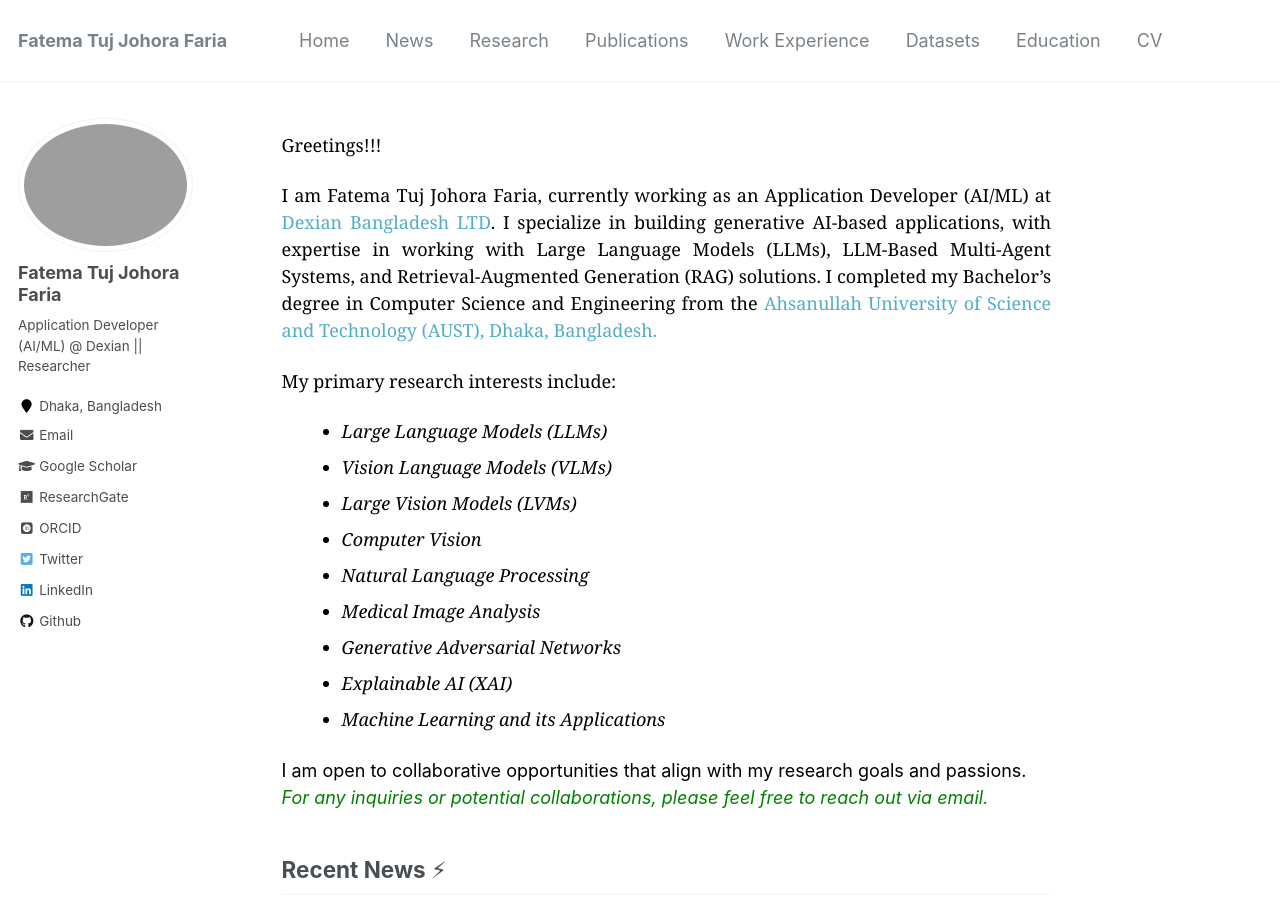
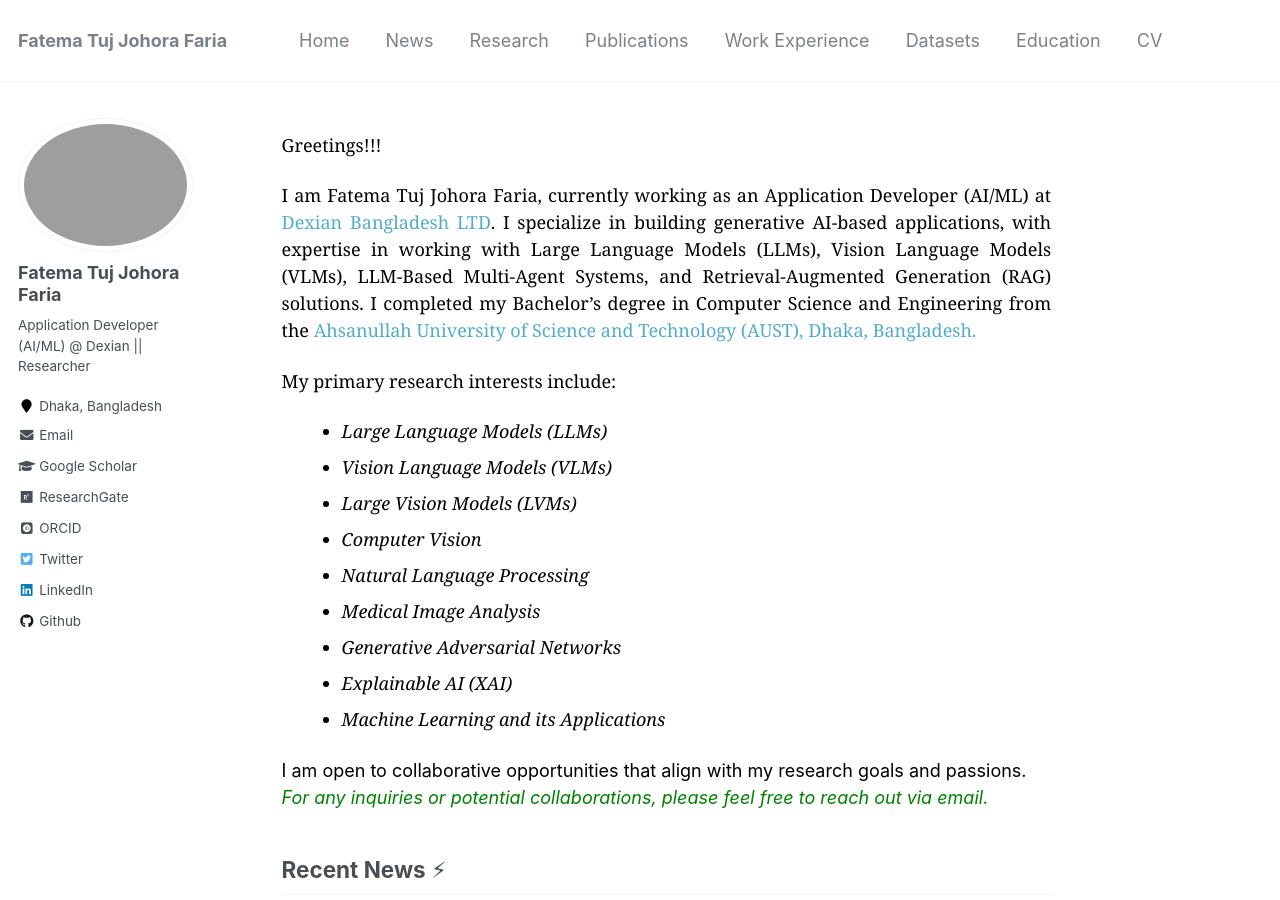
Before and after one commit to fatemafaria142/fatemafaria142.github.io, a Jekyll site: the page built from _pages/about.md, in a window 1280 px wide and 900 px high. Built offline with Jekyll 4.4.1, drawn with Linux system fonts in a browser that asks for light colours; some web fonts are replaced; a script that is not in the unit is left out.

Commit message:
Changed to About

```diff
--- a/_pages/about.md
+++ b/_pages/about.md
@@ -11,7 +11,7 @@
 <span style="color:black; font-family:Georgia">Greetings!!!</span>
 
 
-<p style="text-align:justify; color:black; font-family:Georgia">I am  Fatema Tuj Johora Faria, currently working as an Application Developer (AI/ML) at <a href="https://www.linkedin.com/company/dexiansolutions/">Dexian Bangladesh LTD</a>. I specialize in building generative AI-based applications, with expertise in working with Large Language Models (LLMs), LLM-Based Multi-Agent Systems, and Retrieval-Augmented Generation (RAG) solutions. I completed my Bachelor’s degree in Computer Science and Engineering from the <a href="https://aust.edu/">Ahsanullah University of Science and Technology (AUST), Dhaka, Bangladesh.</a>
+<p style="text-align:justify; color:black; font-family:Georgia">I am  Fatema Tuj Johora Faria, currently working as an Application Developer (AI/ML) at <a href="https://www.linkedin.com/company/dexiansolutions/">Dexian Bangladesh LTD</a>. I specialize in building generative AI-based applications, with expertise in working with Large Language Models (LLMs), Vision Language Models (VLMs), LLM-Based Multi-Agent Systems, and Retrieval-Augmented Generation (RAG) solutions. I completed my Bachelor’s degree in Computer Science and Engineering from the <a href="https://aust.edu/">Ahsanullah University of Science and Technology (AUST), Dhaka, Bangladesh.</a>
 </p>
 
 
```
